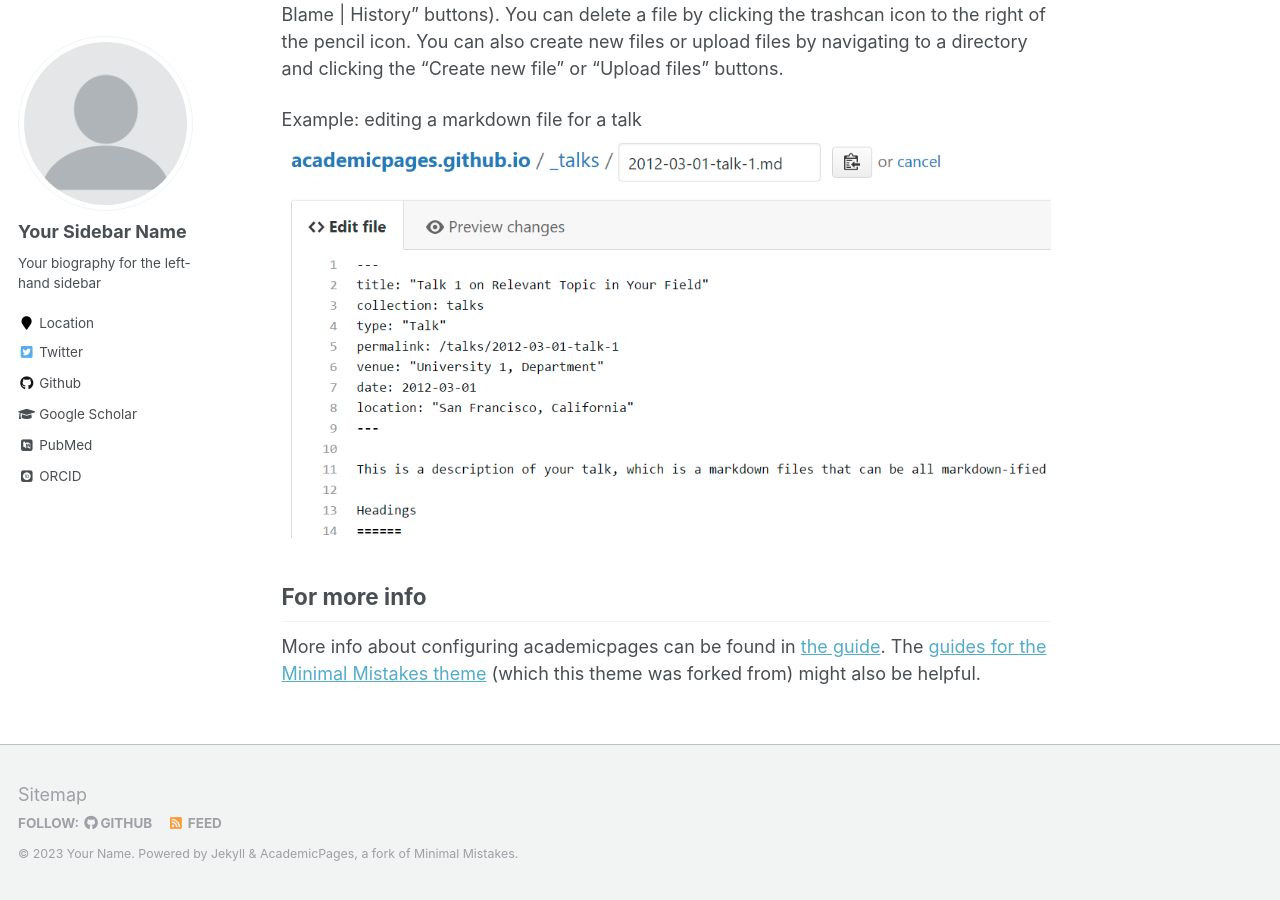
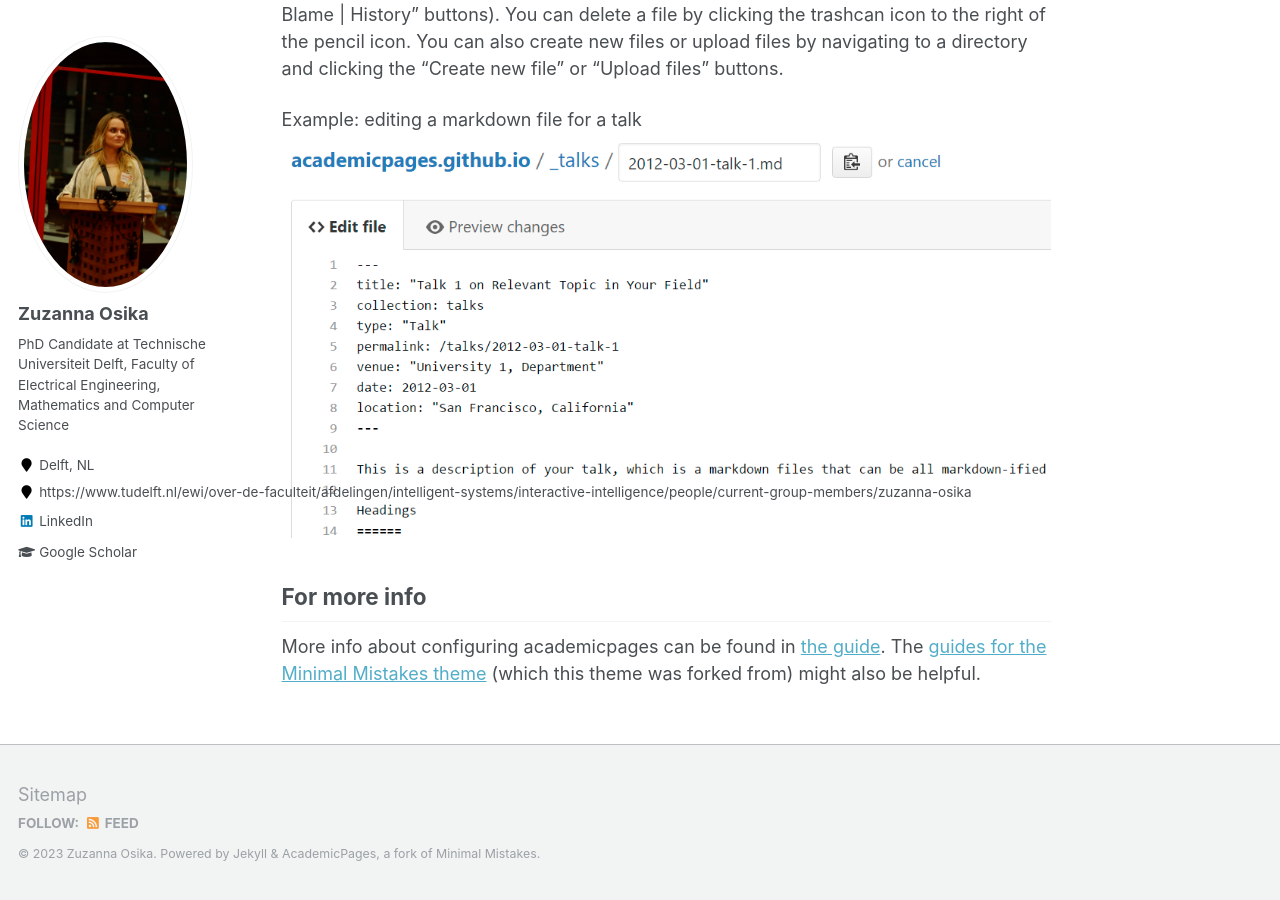
Before and after one commit to osikazuzanna/osikazuzanna.github.io, a Jekyll site: the page built from _pages/about.md, in a window 1280 px wide and 900 px high, scrolled down 2463 px. Built offline with Jekyll 4.4.1, drawn with Linux system fonts in a browser that asks for light colours; some web fonts are replaced; some of the changed text lies outside the part shown.

Commit message:
Added bio

```diff
--- a/_config.yml
+++ b/_config.yml
@@ -7,9 +7,9 @@
 
 # Site Settings
 locale                   : "en-US"
-title                    : "Your Name / Site Title"
+title                    : "Zuzanna Osika"
 title_separator          : "-"
-name                     : &name "Your Name"
+name                     : &name "Zuzanna Osika"
 description              : &description "personal description"
 url                      : https://academicpages.github.io # the base hostname & protocol for your site e.g. "https://mmistakes.github.io"
 baseurl                  : "" # the subpath of your site, e.g. "/blog"
@@ -80,13 +80,13 @@ analytics:
 
 # Site Author
 author:
-  name             : "Your Sidebar Name"
-  avatar           : "profile.png"
-  bio              : "Your biography for the left-hand sidebar"
-  location         : "Location"
-  employer         :
-  pubmed           : "https://www.ncbi.nlm.nih.gov/pubmed/?term=john+snow"
-  googlescholar    : "http://yourfullgooglescholarurl.com"
+  name             : "Zuzanna Osika"
+  avatar           : "website.jpg"
+  bio              : "PhD Candidate at Technische Universiteit Delft, Faculty of Electrical Engineering, Mathematics and Computer Science"
+  location         : "Delft, NL"
+  employer         :  "https://www.tudelft.nl/ewi/over-de-faculteit/afdelingen/intelligent-systems/interactive-intelligence/people/current-group-members/zuzanna-osika"
+  pubmed           : #"https://www.ncbi.nlm.nih.gov/pubmed/?term=john+snow"
+  googlescholar    : "https://scholar.google.nl/citations?user=R2OlncAAAAAJ&hl=pl&oi=ao"
   email            :
   researchgate     :  # example: "https://www.researchgate.net/profile/yourprofile"
   uri              :
@@ -96,20 +96,20 @@ author:
   flickr           :
   facebook         :
   foursquare       :
-  github           : "academicpages"
+  github           : #"academicpages"
   google_plus      :
   keybase          :
   instagram        :
   impactstory      : #"https://profiles.impactstory.org/u/xxxx-xxxx-xxxx-xxxx"
   lastfm           :
-  linkedin         :
-  orcid            : "http://orcid.org/yourorcidurl"
+  linkedin         :  "https://www.linkedin.com/in/zuzanna-osika/"
+  orcid            : #"http://orcid.org/yourorcidurl"
   pinterest        :
   soundcloud       :
   stackoverflow    : # http://stackoverflow.com/users/123456/username
   steam            :
   tumblr           :
-  twitter          : "replacethistwitterhandle"
+  twitter          : #"replacethistwitterhandle"
   vine             :
   weibo            :
   xing             :
```
Also changed, not shown: images/website.JPG (added), 2 other files.
